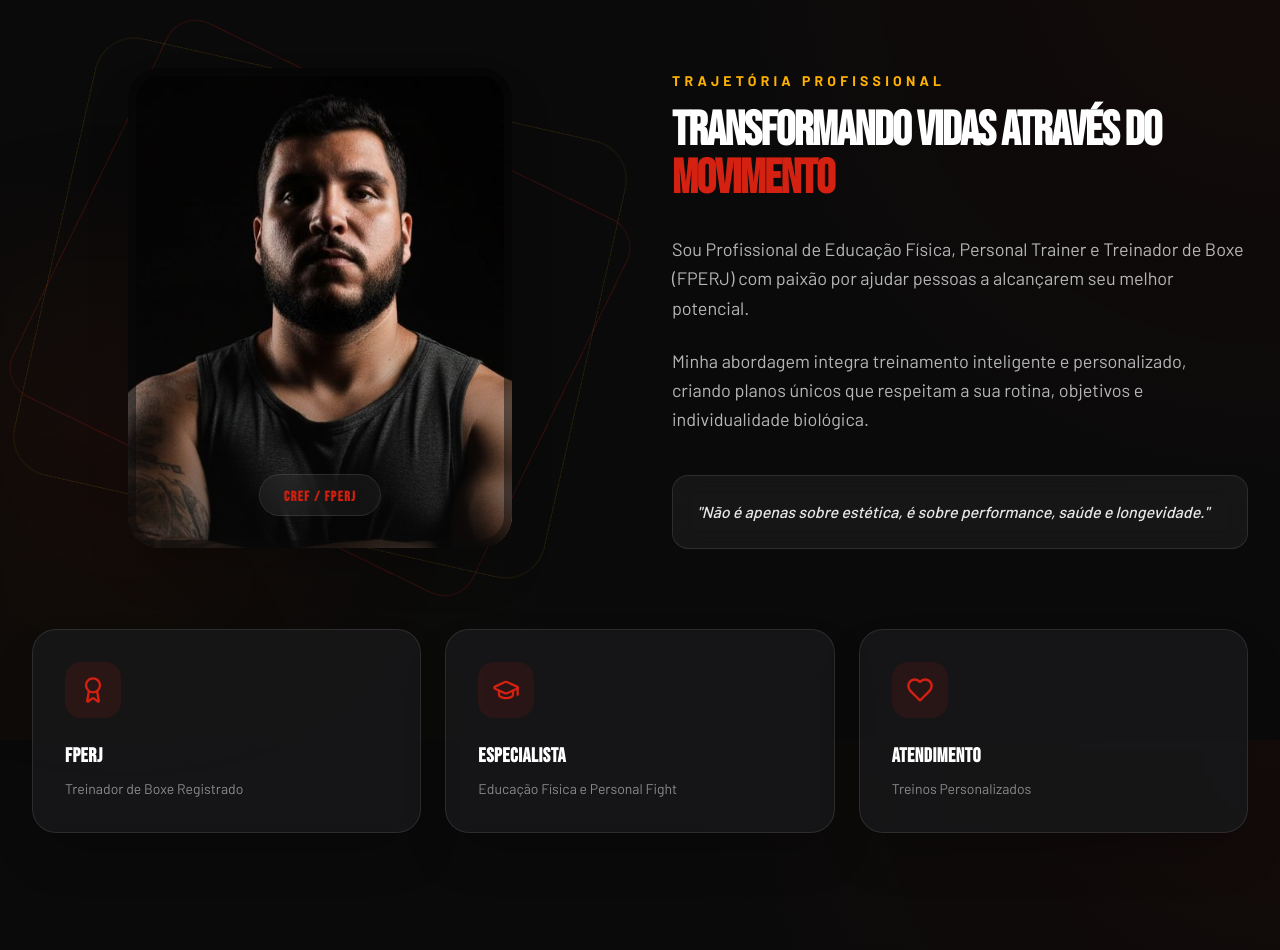
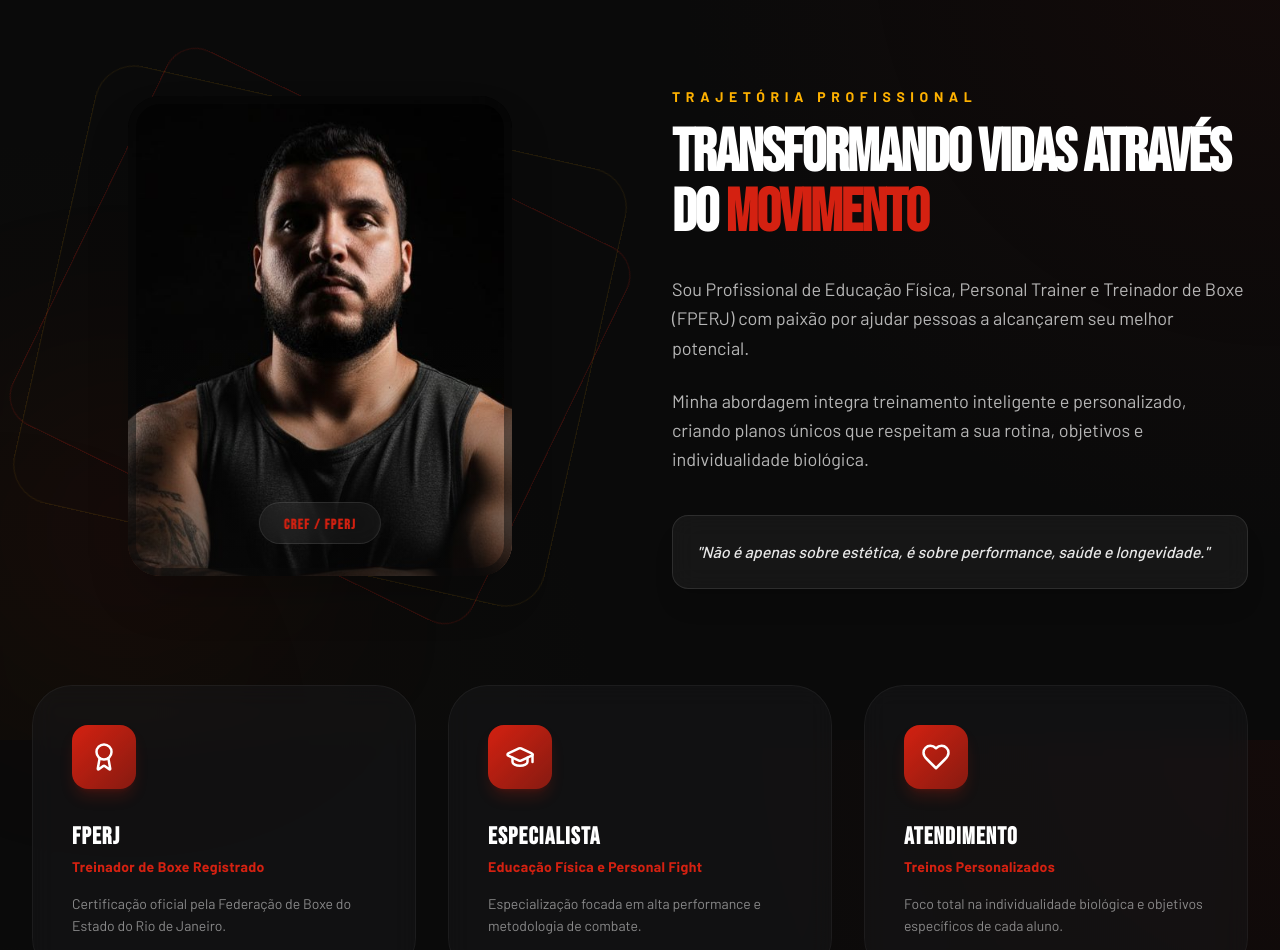
Before and after one commit to CesarAVB/thiago-saldanha-landing-page, a React (Vite) app: page / in a window 1280 px wide. Shown: the part 860-1810 px from the top of the page. Built offline with nearby package versions, Linux system fonts and the light colour scheme; the HTML template or start-up script is replaced by a standard one.

Commit message:
feat: reimaginar a seção "Sobre" com novos detalhes e estilos aprimorados

```diff
--- a/src/components/AboutSection.tsx
+++ b/src/components/AboutSection.tsx
@@ -3,18 +3,33 @@ import { Award, GraduationCap, Heart } from "lucide-react";
 import fotoPerfil from "@/assets/perfil1.jpeg";
 
 const stats = [
-  { icon: Award, label: "FPERJ", sub: "Treinador de Boxe Registrado" },
-  { icon: GraduationCap, label: "Especialista", sub: "Educação Física e Personal Fight" },
-  { icon: Heart, label: "Atendimento", sub: "Treinos Personalizados" },
+  {
+    icon: Award,
+    label: "FPERJ",
+    sub: "Treinador de Boxe Registrado",
+    detail: "Certificação oficial pela Federação de Boxe do Estado do Rio de Janeiro."
+  },
+  {
+    icon: GraduationCap,
+    label: "Especialista",
+    sub: "Educação Física e Personal Fight",
+    detail: "Especialização focada em alta performance e metodologia de combate."
+  },
+  {
+    icon: Heart,
+    label: "Atendimento",
+    sub: "Treinos Personalizados",
+    detail: "Foco total na individualidade biológica e objetivos específicos de cada aluno."
+  },
 ];
 
 const AboutSection = () => (
-  <section id="sobre" className="py-20 lg:py-32 relative overflow-hidden">
+  <section id="sobre" className="py-24 lg:py-36 relative overflow-hidden">
     {/* Decorative background element */}
     <div className="absolute top-1/2 left-0 -translate-y-1/2 w-64 h-64 bg-primary/10 rounded-full blur-[120px] pointer-events-none" />
 
     <div className="container mx-auto px-4 lg:px-8">
-      <div className="grid lg:grid-cols-2 gap-16 items-center mb-20">
+      <div className="grid lg:grid-cols-2 gap-16 items-center mb-24">
         {/* Photo */}
         <motion.div
           initial={{ opacity: 0, scale: 0.9 }}
@@ -34,11 +49,9 @@ const AboutSection = () => (
                 alt="Thiago Saldanha - Personal Trainer"
                 className="w-full h-full object-cover object-top transition-transform duration-700 group-hover:scale-110"
               />
-              {/* Overlays */}
               <div className="absolute inset-0 bg-gradient-to-t from-background via-transparent to-transparent opacity-60" />
               <div className="absolute inset-0 border-[8px] border-background/50 rounded-[2rem]" />
 
-              {/* Badge */}
               <div className="absolute bottom-8 left-1/2 -translate-x-1/2 glass px-6 py-2 rounded-full shadow-xl border-primary/30">
                 <span className="text-primary font-heading font-bold tracking-widest text-sm">CREF / FPERJ</span>
               </div>
@@ -53,10 +66,10 @@ const AboutSection = () => (
             whileInView={{ opacity: 1, x: 0 }}
             viewport={{ once: true }}
           >
-            <span className="inline-block text-secondary font-bold text-sm uppercase tracking-[0.3em] mb-4">
+            <span className="inline-block text-secondary font-bold text-sm uppercase tracking-[0.4em] mb-4">
               Trajetória Profissional
             </span>
-            <h2 className="text-4xl md:text-5xl font-heading font-bold text-foreground mb-8 leading-tight">
+            <h2 className="text-4xl md:text-5xl lg:text-6xl font-heading font-bold text-foreground mb-8 leading-tight uppercase">
               Transformando vidas através do <span className="text-primary">movimento</span>
             </h2>
             <div className="space-y-6 text-foreground/70 text-lg leading-relaxed">
@@ -68,8 +81,7 @@ const AboutSection = () => (
               </p>
             </div>
 
-            {/* Signature or highlight */}
-            <div className="mt-10 p-6 glass rounded-2xl border-l-4 border-l-primary">
+            <div className="mt-10 p-6 glass rounded-2xl border-l-4 border-l-primary shadow-xl">
               <p className="italic text-foreground/90 font-medium">
                 "Não é apenas sobre estética, é sobre performance, saúde e longevidade."
               </p>
@@ -78,8 +90,8 @@ const AboutSection = () => (
         </div>
       </div>
 
-      {/* Stats Cards */}
-      <div className="grid grid-cols-1 md:grid-cols-3 gap-6">
+      {/* Stats Cards - REIMAGINED STYLE */}
+      <div className="grid grid-cols-1 md:grid-cols-3 gap-8">
         {stats.map((s, i) => (
           <motion.div
             key={s.label}
@@ -87,13 +99,26 @@ const AboutSection = () => (
             whileInView={{ opacity: 1, y: 0 }}
             viewport={{ once: true }}
             transition={{ delay: i * 0.15 }}
-            className="bg-zinc-900/80 backdrop-blur-sm group p-8 rounded-3xl border border-white/10 hover:border-primary/50 transition-all duration-500 hover:-translate-y-2 shadow-2xl"
+            className="relative group"
           >
-            <div className="w-14 h-14 rounded-2xl bg-primary/10 flex items-center justify-center mb-6 group-hover:scale-110 group-hover:bg-primary/20 transition-all duration-500">
-              <s.icon size={28} className="text-primary" />
+            {/* Background glass element */}
+            <div className="absolute inset-0 bg-zinc-900/50 backdrop-blur-md rounded-[2.5rem] border border-white/5 transition-all duration-500 group-hover:border-primary/40 group-hover:bg-zinc-900/80" />
+
+            <div className="relative p-10 flex flex-col h-full">
+              {/* Icon with distinct style */}
+              <div className="w-16 h-16 rounded-2xl bg-gradient-to-br from-primary to-primary/60 flex items-center justify-center mb-8 shadow-lg shadow-primary/20 transition-transform duration-500 group-hover:-translate-y-2 group-hover:rotate-6">
+                <s.icon size={30} className="text-white" />
+              </div>
+
+              <div className="mb-4">
+                <h3 className="font-heading font-bold text-2xl text-foreground mb-1 tracking-wider uppercase">{s.label}</h3>
+                <p className="text-primary font-bold text-sm tracking-wide">{s.sub}</p>
+              </div>
+
+              <p className="text-foreground/50 text-sm leading-relaxed mt-auto">
+                {s.detail}
+              </p>
             </div>
-            <h3 className="font-heading font-bold text-xl text-foreground mb-2 tracking-wide">{s.label}</h3>
-            <p className="text-foreground/50 text-sm leading-relaxed">{s.sub}</p>
           </motion.div>
         ))}
       </div>
```
